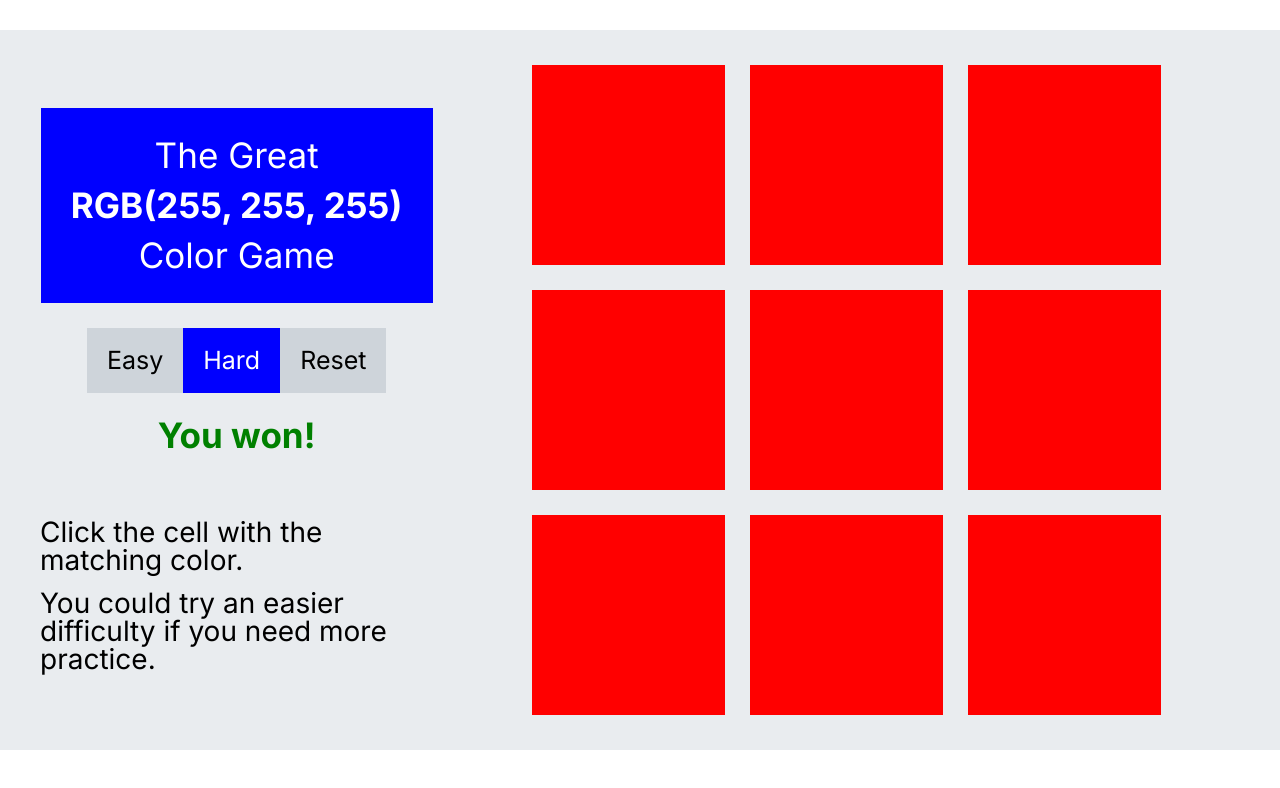
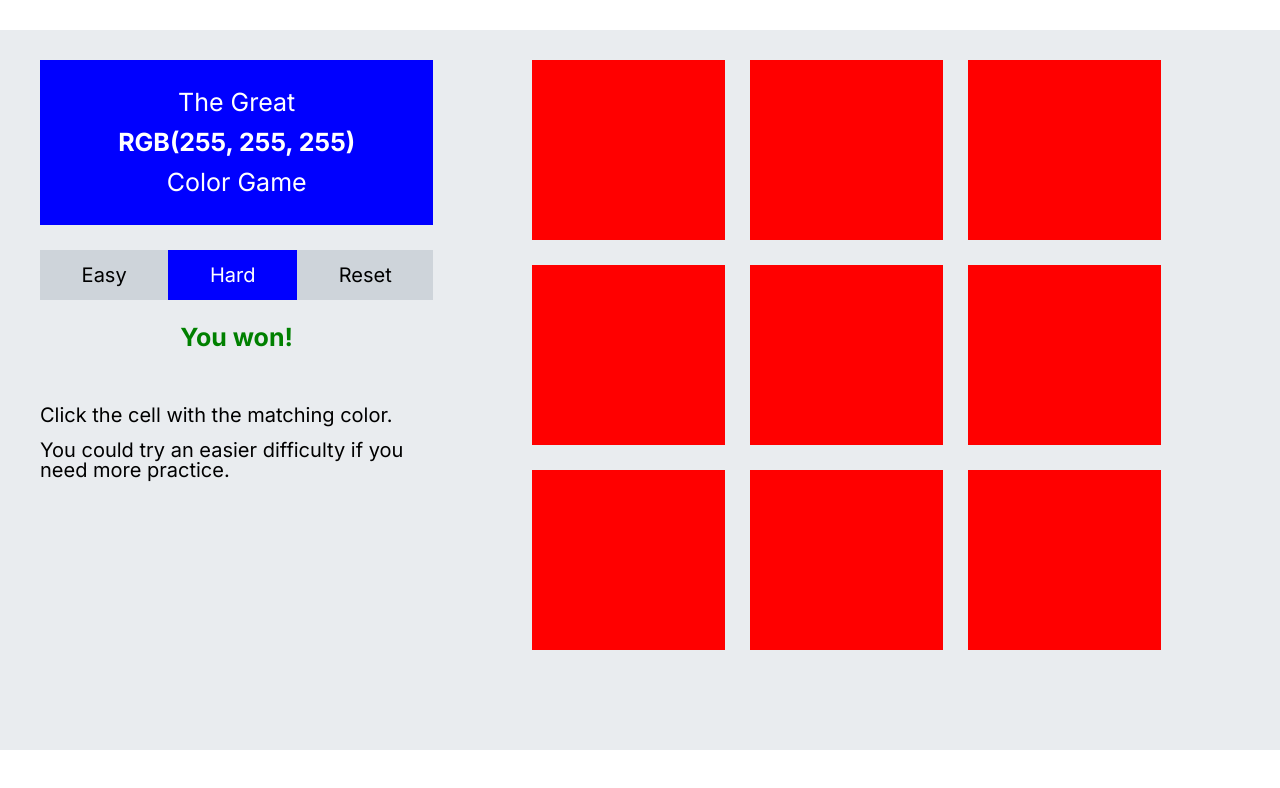
Before and after one commit to JulianSegunderaBass/color-game-angular, an Angular app: page / in a window 1280 px wide. Shown: the top 788 px of the page. Built offline with nearby package versions, Linux system fonts and the light colour scheme.

Commit message:
More style and grid fixes

```diff
--- a/src/app/components/cell-grid.component.ts
+++ b/src/app/components/cell-grid.component.ts
@@ -3,7 +3,7 @@ import { Component } from "@angular/core";
 @Component({
   selector: 'cell-grid',
   template: `
-    <div class="cell-grid">
+    <div class="grid-container">
       <color-cell></color-cell>
       <color-cell></color-cell>
       <color-cell></color-cell>
--- a/src/styles.css
+++ b/src/styles.css
@@ -18,7 +18,7 @@ body {
   font-family: 'Inter', sans-serif;
 }
 .board-content {
-  font-size: 1.8rem;
+  font-size: 1.2rem;
   padding: 3rem 4rem;
   display: grid;
   grid-template-columns: 1fr 2fr;
@@ -28,12 +28,12 @@ body {
 game-control {
   display: flex;
   flex-direction: column;
-  justify-content: center;
-  align-items: center;
+  justify-content: start;
+  align-items: stretch;
   gap: 2.5rem;
 }
 .headline {
-  font-size: 3.5rem;
+  font-size: 2.5rem;
   background-color: blue;
   text-align: center;
   padding: 3rem;
@@ -50,11 +50,11 @@ game-control {
 .controls {
   display: flex;
   justify-content: space-between;
-  font-size: 2.5rem;
+  font-size: 2rem;
 }
 .controls p {
   background-color: #ced4da;
-  padding: 2rem;
+  padding: 1.5rem 2rem;
   flex-grow: 1;
   text-align: center;
   cursor: pointer;
@@ -65,7 +65,7 @@ game-control {
 }
 .end-message {
   font-weight: 700;
-  font-size: 3.5rem;
+  font-size: 2.5rem;
   text-align: center;
   color: green;
 }
@@ -73,25 +73,18 @@ game-control {
   display: flex;
   flex-direction: column;
   gap: 1.5rem;
-  font-size: 2.8rem;
-  margin-top: 4rem;
+  font-size: 2rem;
+  margin-top: 3rem;
 }
-cell-grid {
-  display: flex;
-  justify-content: center;
-  align-items: center;
-}
-.cell-grid {
+.grid-container {
   width: 80%;
   margin: 0 auto;
   display: grid;
   grid-template-columns: 1fr 1fr 1fr;
-  row-gap: 2.5rem;
-  column-gap: 2.5rem;
-  justify-self: start;
+  gap: 2.5rem;
 }
 .color-cell {
-  height: 20rem;
+  height: 18rem;
   /* width: 16rem; */
   cursor: pointer;
 }
```
